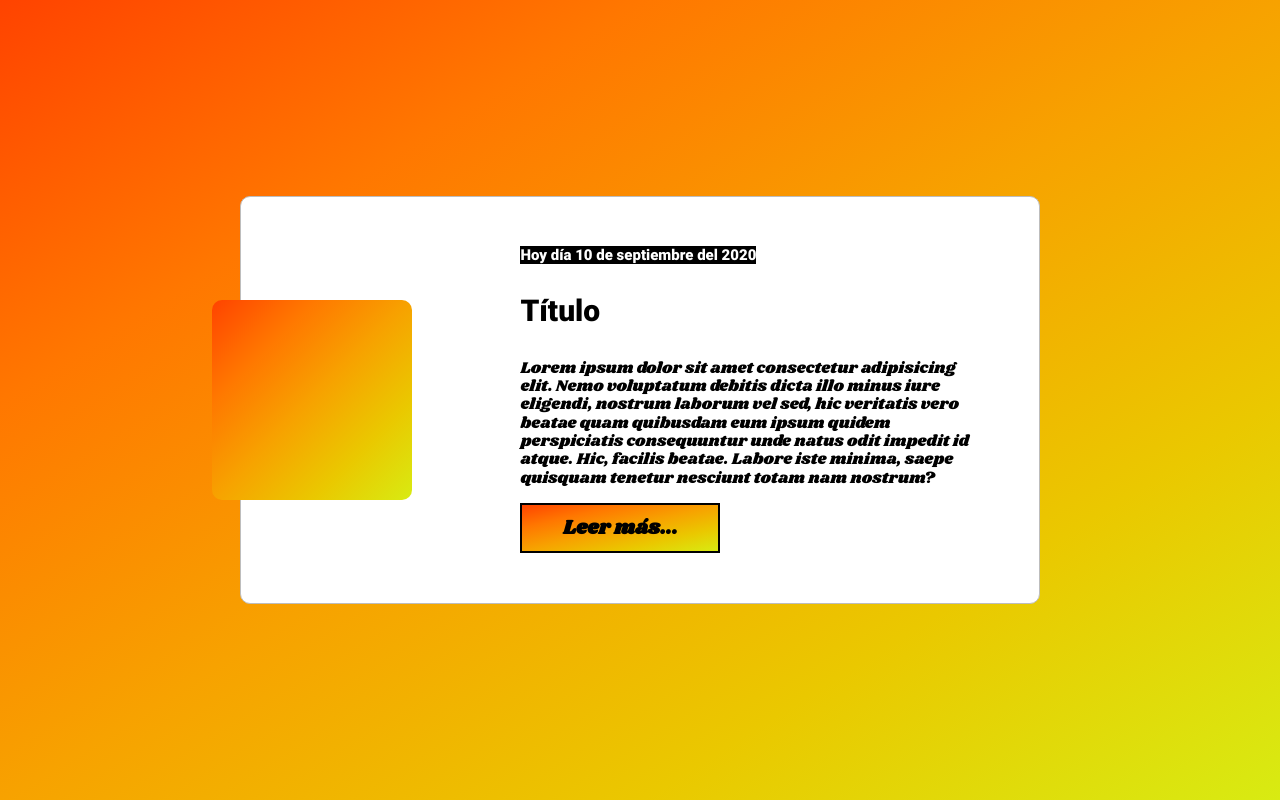
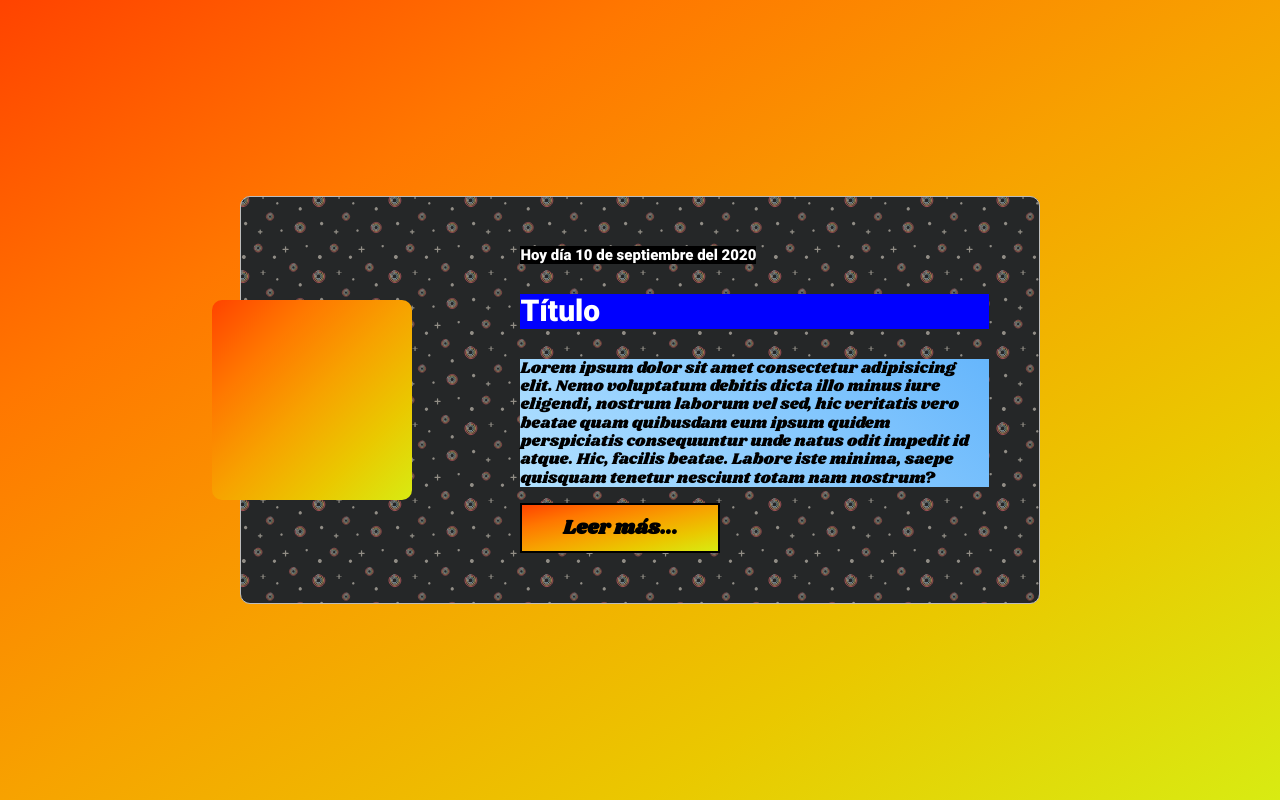
Before and after one commit to Jeliasdequiros/tarjeta-1, a plain HTML site: page index.html in a window 1280 px wide. Drawn offline with Linux system fonts and the light colour scheme.

Commit message:
background

```diff
--- a/css/index.css
+++ b/css/index.css
@@ -17,7 +17,7 @@ body{
     border-radius: 10px;
     padding: 50px;
     border: 1px solid rgb(189, 189, 189);
-
+    background: url("../img/svg/backgroundTarjeta.svg");
 
     display: flex;
 }
@@ -54,14 +54,18 @@ body{
 {
     font-family: "Roboto-Black";
     font-size: 2rem;
+
+    background-color: blue;
+    color: white;
 }
 
 .articleDerechaFrase
 {
     font-size: 16px;
-
+    background: linear-gradient(45deg, #b2e1ff 0%,#66b6fc 100%);
 
 }
+
 
 
 .sectionBotonNegro
```
Also changed, not shown: img/svg/backgroundTarjeta.svg (added).
